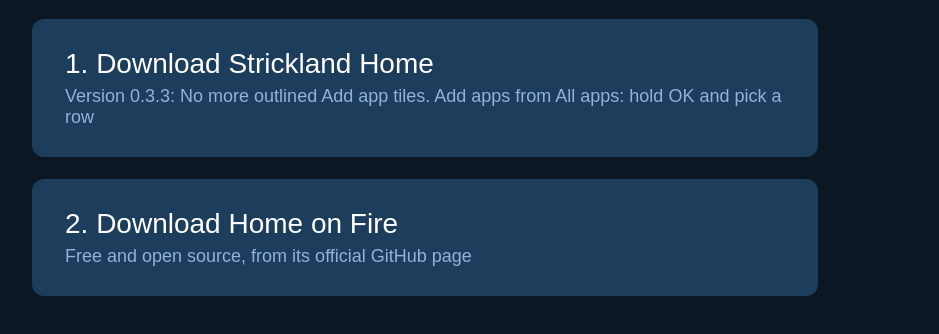
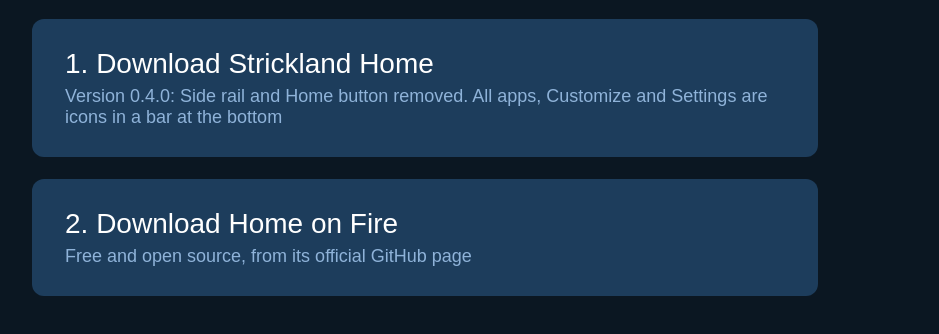
Before and after one commit to DigitalDeth/tv, a plain HTML site: page index.html in a window 1280 px wide. Shown: the part 170-504 px from the top of the page, without its empty margins (32-971 px from the left). Drawn offline with Linux system fonts and the light colour scheme.

Commit message:
Strickland Home 0.4.0: side rail and Home button removed, bottom icon bar

```diff
--- a/index.html
+++ b/index.html
@@ -17,7 +17,7 @@
 <body>
   <h1>Strickland Home</h1>
   <p>A custom home screen for Fire TV. Install the launcher first, then Home on Fire so it opens at startup and when you press Home.</p>
-  <a class="btn" href="home.apk">1. Download Strickland Home<small>Version 0.3.3: No more outlined Add app tiles. Add apps from All apps: hold OK and pick a row</small></a>
+  <a class="btn" href="home.apk">1. Download Strickland Home<small>Version 0.4.0: Side rail and Home button removed. All apps, Customize and Settings are icons in a bar at the bottom</small></a>
   <a class="btn" href="https://github.com/toolicious/home-on-fire/releases/latest/download/home-on-fire.apk">2. Download Home on Fire<small>Free and open source, from its official GitHub page</small></a>
 </body>
 </html>
```
Also changed, not shown: 2 other files.
